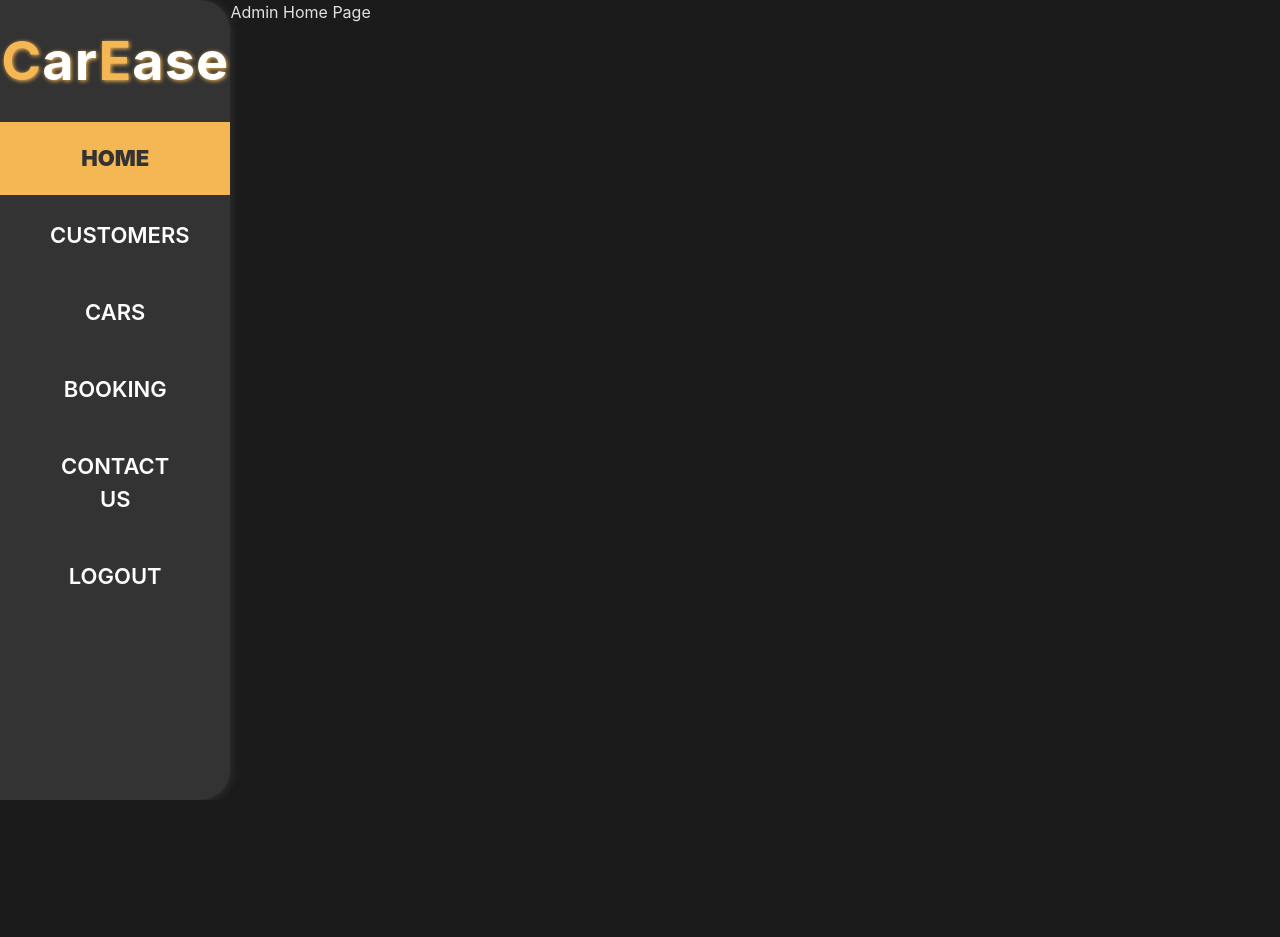
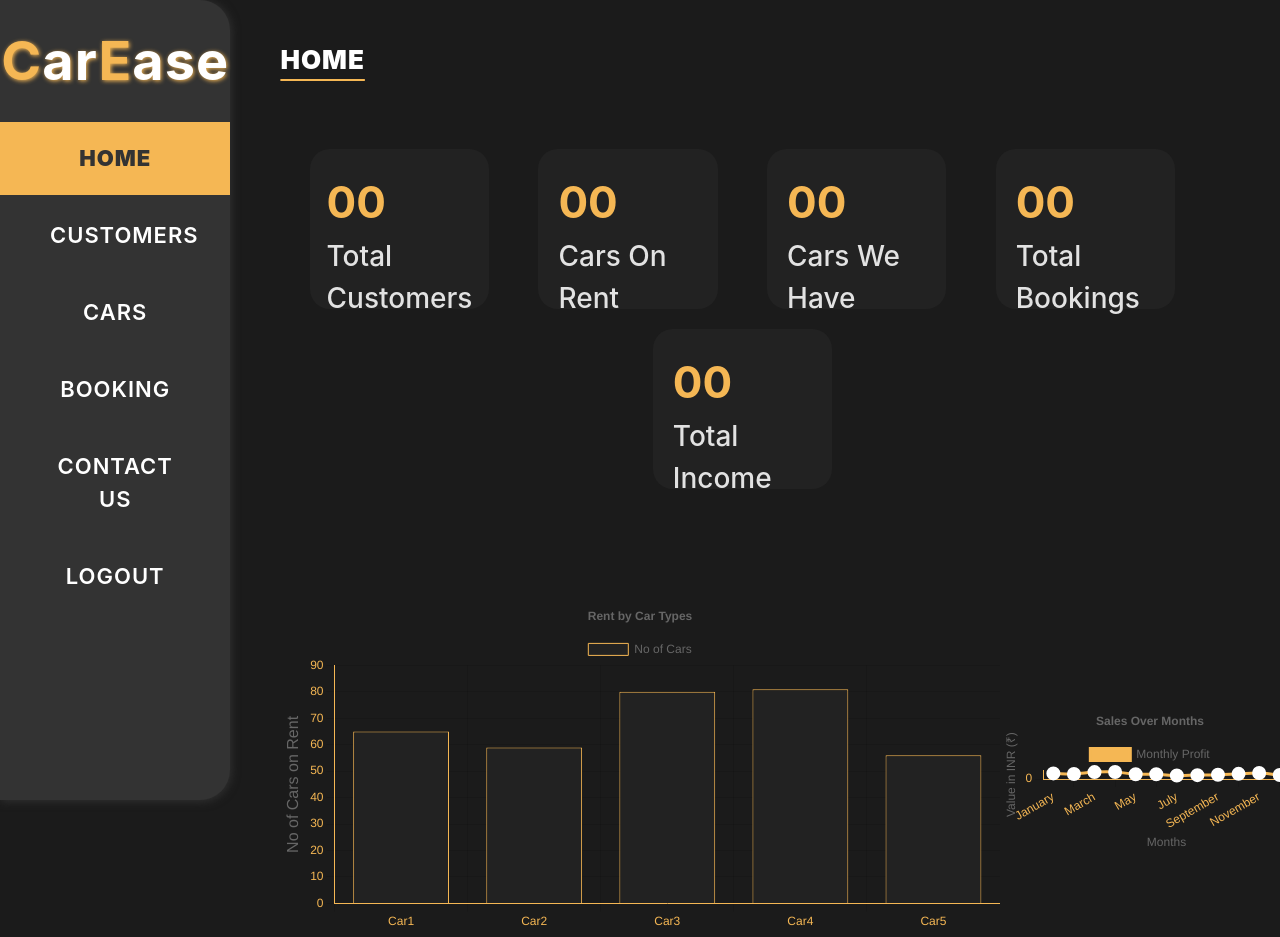
Before and after one commit to ShubhamPatel8734/CarEase-Car_Rental_Service-MARN, a React (Vite) app in the folder frontend/: page /admin/home in a window 1280 px wide. Shown: the top 937 px of the page. Before the commit the page ends 800 px from the top, so only its background shows below. Built offline with nearby package versions, Linux system fonts and the light colour scheme.

Commit message:
Admin Home Page

```diff
--- a/frontend/package.json
+++ b/frontend/package.json
@@ -11,7 +11,9 @@
   },
   "dependencies": {
     "@react-google-maps/api": "^2.19.3",
+    "chart.js": "^4.4.4",
     "react": "^18.3.1",
+    "react-chartjs-2": "^5.2.0",
     "react-dom": "^18.3.1",
     "react-icons": "^5.2.1",
     "react-router-dom": "^6.26.0",
--- /dev/null
+++ b/frontend/src/admin-components/IncomeByMonth.jsx
@@ -0,0 +1,91 @@
+import React from 'react'
+import { Chart as ChartJS, CategoryScale, LinearScale, BarElement, LineElement, Title, Tooltip, Legend, PointElement, Filler, Colors } from 'chart.js';
+import { Bar } from 'react-chartjs-2';
+
+ChartJS.register(
+  CategoryScale,
+  LinearScale,
+  BarElement,
+  LineElement,
+  PointElement,
+  Title,
+  Tooltip,
+  Legend
+);
+
+const data = {
+    labels: ['January', 'February', 'March', 'April', 'May', 'June', 'July', 'August', 'September', 'October', 'November', 'December'],
+    datasets: [
+        {
+            type: 'line',
+            label: 'Monthly Profit',
+            data: [ 65, 59, 80, 81, 56, 55, 40, 45, 49, 60, 70, 46],
+            borderColor: 'rgba(245, 183, 84, 1)',
+            backgroundColor: 'rgba(245, 183, 84, 1)',
+            fill: true,
+            borderwidth: 2,
+            tension: 0.4,
+            pointBackgroundColor: 'rgba(255, 255, 255, 1)',
+            pointRadius: 6,
+            pointHoverRadius: 8,
+            pointBorderColor: '#fff',
+            pointBorderWidth: 2,
+        },
+    ],
+}
+
+const options = {
+    responsive: true,
+    plugins: {
+      legend: {
+        position: 'top',
+      },
+      title: {
+        display: true,
+        text: 'Sales Over Months',
+      },
+    },
+    scales: {
+      x: {
+        // grid: {
+        //   color: 'rgba(255, 255, 255, 0.5)',
+        // },
+        border: {
+          color: 'rgba(245, 183, 84, 1)',
+        },
+        ticks: {
+          color: 'rgba(245, 183, 84, 1)',
+        },
+        title: {
+          display: true,
+          text: 'Months',
+        },
+      },
+      y: {
+        // grid: {
+        //   color: 'rgba(255, 255, 255, 0.5)',
+        // },
+        border: {
+          color: 'rgba(245, 183, 84, 1)',
+        },
+        ticks: {
+          color: 'rgba(245, 183, 84, 1)',
+        },
+        title: {
+          display: true,
+          text: 'Value in INR (₹)',
+        },
+        beginAtZero: true,
+      },
+    },
+  };
+
+const IncomeByMonth = () => {
+  return (
+    <div>
+        <Bar data={data} options={options}/>
+    </div>
+  )
+}
+
+export default IncomeByMonth
--- /dev/null
+++ b/frontend/src/admin-components/RentCarType.jsx
@@ -0,0 +1,80 @@
+import React from 'react'
+import { Bar } from 'react-chartjs-2';
+import { Chart as ChartJS, CategoryScale, LinearScale, BarElement, Title, Tooltip, Legend, scales } from 'chart.js';
+ChartJS.register(CategoryScale, LinearScale, BarElement, Title, Tooltip, Legend);
+
+const data = {
+  labels: ['Car1', 'Car2', 'Car3', 'Car4', 'Car5'],
+  datasets: [
+    {
+      label: 'No of Cars',
+      data: [65, 59, 80, 81, 56],
+      backgroundColor: 'rgba(34, 34, 34, 1)',
+      borderColor: 'rgba(245, 183, 84, 1)',
+      borderWidth: 1,
+    },
+  ],
+};
+
+const options = {
+  responsive: true,
+  plugins: {
+    legend: {
+      position: 'top',
+    },
+    title: {
+      display: true,
+      text: 'Rent by Car Types',
+    },
+  },
+  scales: {
+    x: {
+      // grid: {
+      //   color: 'rgba(255, 255, 255, 0.5)',
+      // },
+      border: {
+        color: 'rgba(245, 183, 84, 1)',
+      },
+      ticks: {
+        color: 'rgba(245, 183, 84, 1)',
+      },
+      title: {
+        display: true,
+        text: 'Car Type',
+        font: {
+          size: 16,
+        },
+
+      },
+    },
+    y: {
+      // grid: {
+      //   color: 'rgba(255, 255, 255, 0.5)',
+      // },
+      border: {
+        color: 'rgba(245, 183, 84, 1)',
+      },
+      ticks: {
+        color: 'rgba(245, 183, 84, 1)',
+      },
+      title: {
+        display: true,
+        text: 'No of Cars on Rent',
+        font: {
+          size: 16,
+        },
+        beginAtZero: true,
+      },
+    },
+  }
+};
+
+const RentCarType = () => {
+  return (
+    <div>
+        <Bar data={data} options={options} style={{height: '500px'}}/>
+    </div>
+  )
+}
+
+export default RentCarType
--- a/frontend/src/admin-components/Sidebar.css
+++ b/frontend/src/admin-components/Sidebar.css
@@ -1,7 +1,7 @@
 .sidebar-box{
     min-height: 100vh;
     width: 18vw;
-    position: sticky;
+    position: fixed;
     display: flex;
     flex-direction: column;
     justify-content: top;
@@ -56,6 +56,7 @@
     text-align: center;
     padding: 20px 50px;
     margin: 2px 0;
+    letter-spacing: 1px;
     transition: 0.5s ease-in-out;
 }
 
--- a/frontend/src/admin-components/index.js
+++ b/frontend/src/admin-components/index.js
@@ -3,3 +3,9 @@ export { default as Sidebar } from '../admin-components/Sidebar'
 
 // Admin Layout
 export { default as AdminLayout } from '../admin-components/Layout'
+
+// Rent Car Type Bar Chart
+export { default as CarTypeRent } from '../admin-components/RentCarType'
+
+// Income over months
+export { default as IncomeByMonth } from '../admin-components/IncomeByMonth'
--- a/frontend/src/admin-pages/AdminHome.css
+++ b/frontend/src/admin-pages/AdminHome.css
@@ -1,5 +1,68 @@
 .admin-home-container{
-    /* border: 1px solid green; */
-    position: sticky;
-    width: 82vw;
+    width: 80vw;
+    margin-left: 18vw;
 }
+
+.admin-home-title{
+    margin-top: 30px;
+    padding: 10px 50px;
+}
+
+.admin-home-title h2{
+    font-size: 26px;
+    text-transform: uppercase;
+    font-weight: 900;
+    letter-spacing: 1px;
+    width: max-content;
+    color: #ffffff;
+    text-decoration: underline;
+    text-decoration-color: #f5b754;
+    text-underline-offset: 10px;
+}
+
+.admin-home-cards{
+    display: flex;
+    flex-direction: row;
+    flex-wrap: wrap;
+    justify-content: space-evenly;
+    align-items: center;
+    margin: 50px 40px;
+}
+
+.admin-home-card{
+    width: 14vw;
+    height: 20vh;
+    margin: 10px;
+    padding: 20px;
+    background-color: rgb(34, 34, 34);
+    border-radius: 20px;
+    display: flex;
+    flex-direction: column;
+    justify-content: space-evenly;
+    align-items: center;
+}
+
+.admin-home-card h1{
+    font-size: 44px;
+    color: #f5b754;
+}
+
+.admin-home-card h3{
+    font-size: 28px;
+    font-weight: 500;
+    text-transform: capitalize;
+}
+
+.admin-home-chart{
+    display: flex;
+    flex-direction: row;
+    justify-content: space-evenly;
+    align-items: center;
+    margin-top: 100px;
+    width: 98%;
+    margin-left: 50px;
+}
+
+.bar-chart, .line-chart{
+    width: 720px;
+}
--- a/frontend/src/admin-pages/AdminHome.jsx
+++ b/frontend/src/admin-pages/AdminHome.jsx
@@ -1,10 +1,55 @@
 import React from 'react'
+import { CarTypeRent, IncomeByMonth } from '../admin-components'
 import '../admin-pages/AdminHome.css'
 
 const AdminHome = () => {
   return (
     <div className='admin-home-container'>
-      Admin Home Page
+      <div className='admin-home-title'>
+        <div className='admin-home-title-decoration'>
+          <h2>Home</h2>
+        </div>
+      </div>
+      <div className='admin-home-cards'>
+        <div className='admin-home-card'>
+          <div className='admin-home-text'>
+            <h1>00</h1>
+            <h3>Total Customers</h3>
+          </div>
+        </div>
+        <div className='admin-home-card'>
+          <div className='admin-home-text'>
+            <h1>00</h1>
+            <h3>Cars on Rent</h3>
+          </div>
+        </div>
+        <div className='admin-home-card'>
+          <div className='admin-home-text'>
+            <h1>00</h1>
+            <h3>Cars we have</h3>
+          </div>
+        </div>
+        <div className='admin-home-card'>
+          <div className='admin-home-text'>
+            <h1>00</h1>
+            <h3>Total Bookings</h3>
+          </div>
+        </div>
+        <div className='admin-home-card'>
+          <div className='admin-home-text'>
+            <h1>00</h1>
+            <h3>Total Income</h3>
+          </div>
+        </div>
+      </div>
+      <div className='admin-home-chart'>
+        <div className='bar-chart'>
+          <CarTypeRent />
+        </div>
+        <div className='line-chart'>
+          <IncomeByMonth />
+        </div>
+      </div>
     </div>
   )
 }
```
Also changed, not shown: 2 other files (tests, documents, lock files or other folders).
